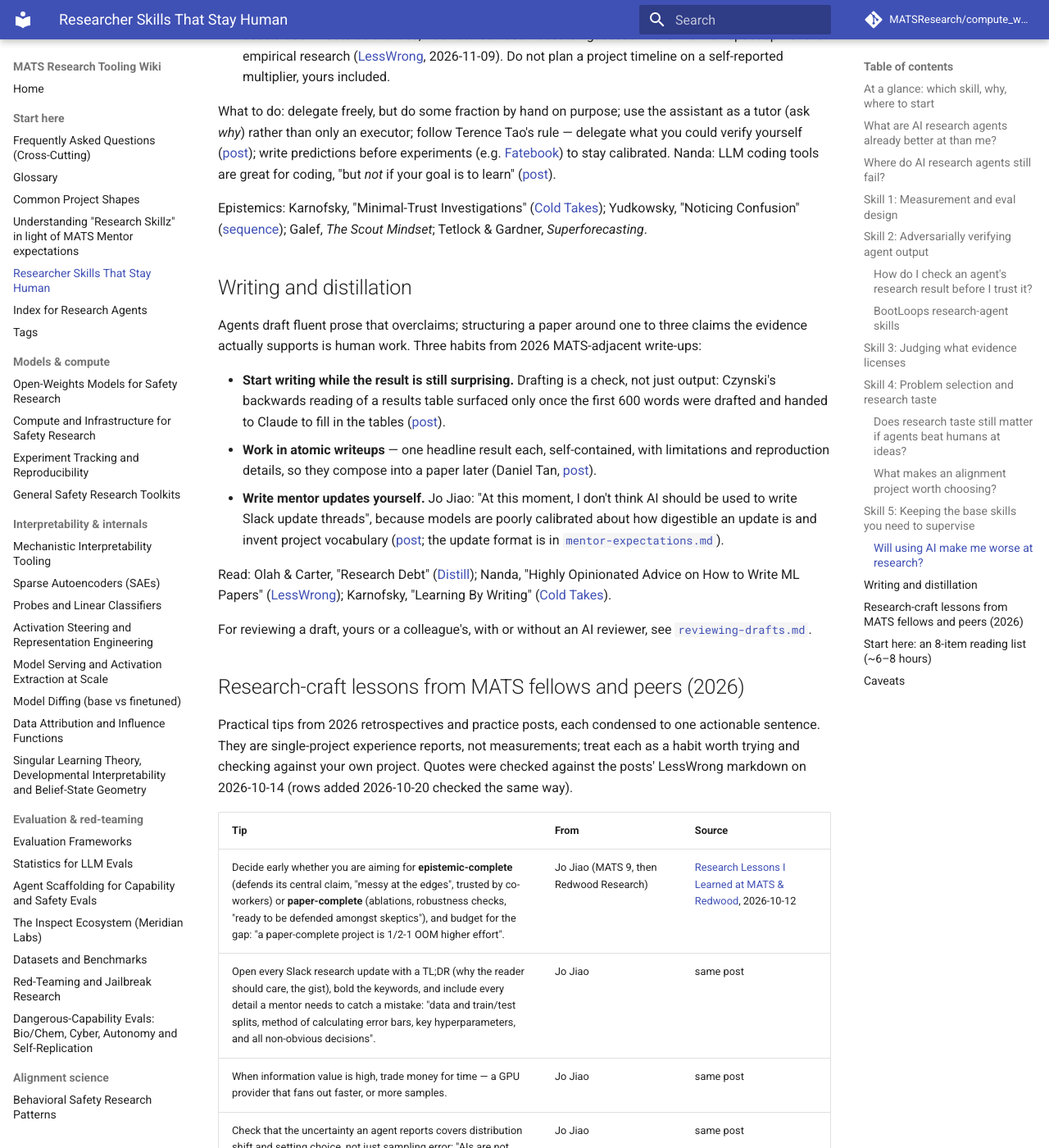
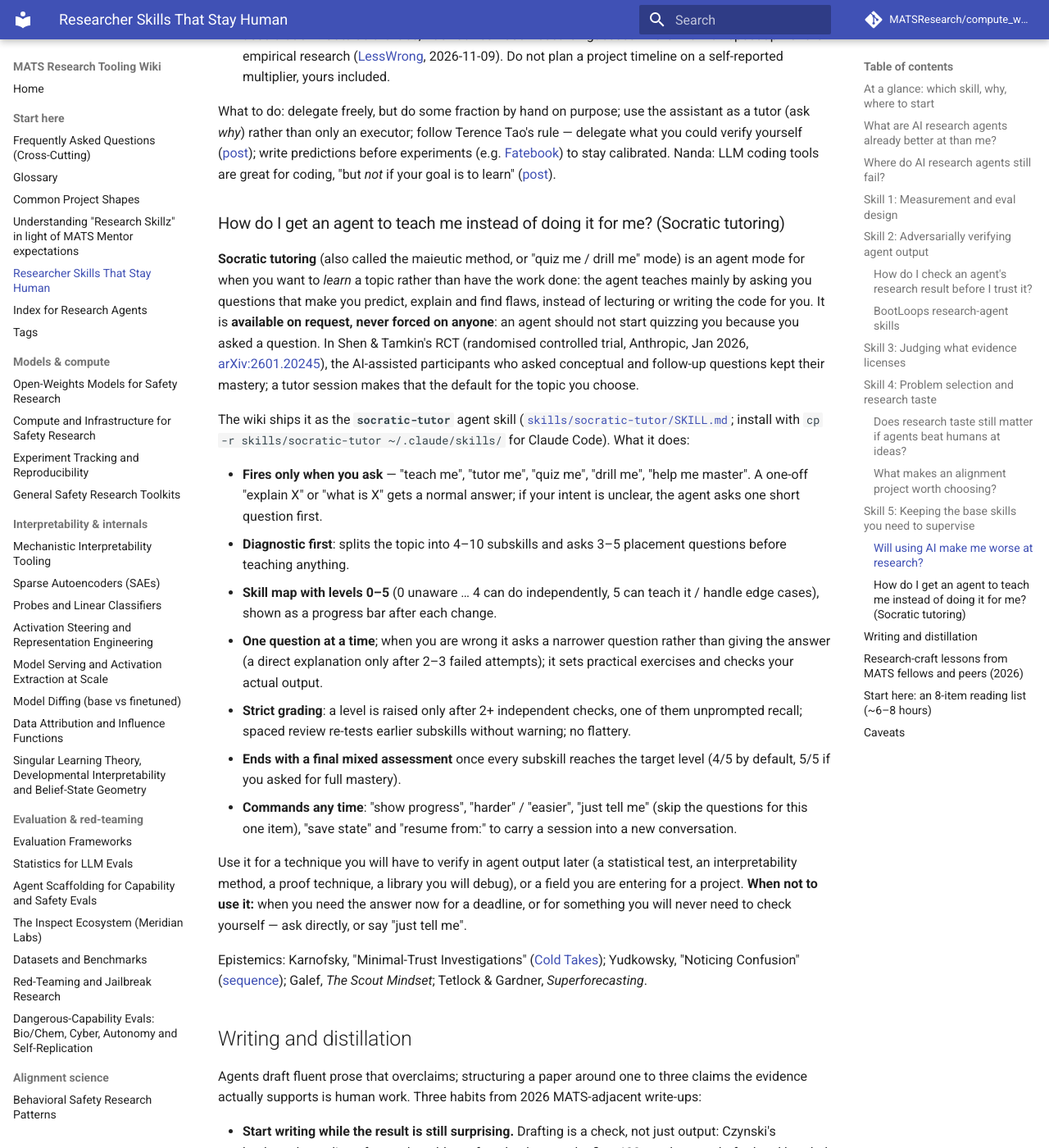
Before and after one commit to MATSResearch/compute_wiki, an MkDocs documentation site: the page built from docs/start-here/researcher-skills.md, in a window 1280 px wide and 1400 px high, scrolled down 9915 px. Shown: the whole window at 82% size. Built offline with MkDocs 1.6.1 and Material for MkDocs 9.7.7, drawn with Linux system fonts in a browser that asks for light colours; comment, search, counter and statistics services are not loaded; some of the changed text lies outside the part shown.

Commit message:
Socratic tutoring skill, on request only (DAS-882) (#43)
Adds skills/socratic-tutor (diagnostic, 0-5 skill map, one question at a
time, strict grading, spaced review, final assessment), fired only when the
researcher asks to be taught/quizzed/drilled. Documented in
researcher-skills.md (Skill 5), listed in the agent index, skills README and
homepage question table. The README install line now also copies wait-what
and socratic-tutor, which the mats-* glob missed.

Co-authored-by: Claude Opus 5.5 <noreply@anthropic.com>

```diff
--- a/docs/start-here/researcher-skills.md
+++ b/docs/start-here/researcher-skills.md
@@ -488,6 +488,48 @@ write predictions before experiments (e.g. [Fatebook](https://fatebook.io/)) to
 calibrated. Nanda: LLM coding tools are great for coding, "but *not* if your goal is to
 learn" ([post](https://www.lesswrong.com/posts/jP9KDyMkchuv6tHwm)).
 
+### How do I get an agent to teach me instead of doing it for me? (Socratic tutoring)
+
+**Socratic tutoring** (also called the maieutic method, or "quiz me / drill me" mode) is
+an agent mode for when you want to *learn* a topic rather than have the work done:
+the agent teaches mainly by asking you questions that make you predict, explain and
+find flaws, instead of lecturing or writing the code for you. It is **available on
+request, never forced on anyone**: an agent should not start quizzing you because you
+asked a question. In Shen & Tamkin's RCT (randomised controlled trial, Anthropic,
+Jan 2026, [arXiv:2601.20245](https://arxiv.org/abs/2601.20245)), the AI-assisted
+participants who asked conceptual and follow-up questions kept their mastery; a tutor
+session makes that the default for the topic you choose.
+
+The wiki ships it as the **`socratic-tutor`** agent skill
+([`skills/socratic-tutor/SKILL.md`](https://github.com/MATSResearch/compute_wiki/blob/master/skills/socratic-tutor/SKILL.md);
+install with `cp -r skills/socratic-tutor ~/.claude/skills/` for Claude Code). What it
+does:
+
+- **Fires only when you ask** — "teach me", "tutor me", "quiz me", "drill me", "help me
+  master". A one-off "explain X" or "what is X" gets a normal answer; if your intent is
+  unclear, the agent asks one short question first.
+- **Diagnostic first**: splits the topic into 4–10 subskills and asks 3–5 placement
+  questions before teaching anything.
+- **Skill map with levels 0–5** (0 unaware … 4 can do independently, 5 can teach it /
+  handle edge cases), shown as a progress bar after each change.
+- **One question at a time**; when you are wrong it asks a narrower question rather
+  than giving the answer (a direct explanation only after 2–3 failed attempts); it sets
+  practical exercises and checks your actual output.
+- **Strict grading**: a level is raised only after 2+ independent checks, one of them
+  unprompted recall; spaced review re-tests earlier subskills without warning; no
+  flattery.
+- **Ends with a final mixed assessment** once every subskill reaches the target level
+  (4/5 by default, 5/5 if you asked for full mastery).
+- **Commands any time**: "show progress", "harder" / "easier", "just tell me" (skip the
+  questions for this one item), "save state" and "resume from:" to carry a session into
+  a new conversation.
+
+Use it for a technique you will have to verify in agent output later (a statistical
+test, an interpretability method, a proof technique, a library you will debug), or a
+field you are entering for a project. **When not to use it:** when you need the answer
+now for a deadline, or for something you will never need to check yourself — ask
+directly, or say "just tell me".
+
 Epistemics: Karnofsky, "Minimal-Trust Investigations"
 ([Cold Takes](https://www.cold-takes.com/minimal-trust-investigations/)); Yudkowsky,
 "Noticing Confusion" ([sequence](https://www.lesswrong.com/s/zpCiuR4T343j9WkcK)); Galef,
@@ -577,7 +619,7 @@ markers for agent notes) are in
 
 ---
 
-Last verified: 2026-11-23. Drafted by Claude from the MATS automated-alignment design notes,
+Last verified: 2026-11-24. Drafted by Claude from the MATS automated-alignment design notes,
 the BootLoops repos, and the papers linked above; the one-line summaries of each source
 are Claude's wording, not the authors'. Pending MATS research-staff review. (Additions
 2026-10-14: the "Research-craft lessons" table and the related bullets in Skills 1, 2, 4
```
Also changed, not shown: docs/index.md (+1 -0 lines), docs/start-here/for-agents.md (+3 -2 lines), skills/README.md (+2 -1 lines), skills/socratic-tutor/SKILL.md (added, +105 -0 lines).
